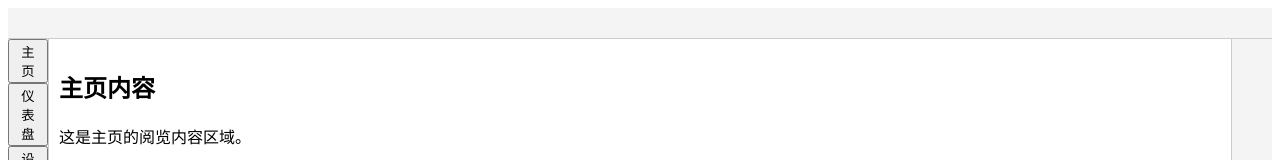
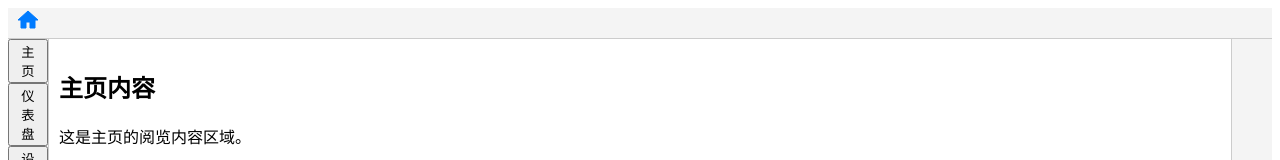
Before and after one commit to DaoiestFire/Billadm-GO, a Vue app in the folder app/: page / in a window 1280 px wide. Shown: the top 160 px of the page. Built offline with nearby package versions, Linux system fonts and the light colour scheme.

Commit message:
增加通用按钮组件

```diff
--- /dev/null
+++ b/app/src/components/CommonIcon.vue
@@ -0,0 +1,138 @@
+<template>
+    <button class="common-icon" :style="[
+        buttonStyle,
+        { '--hover-bg-color': hoverBgColor }
+    ]" @mouseenter="handleMouseEnter" @mouseleave="handleMouseLeave" :class="[
+        { 'common-icon--rect': hoverStyle === 'rect' },
+        { 'common-icon--circle': hoverStyle === 'circle' },
+        { 'is-hovered': isHovered || isActive },
+        { 'is-active': isActive }
+    ]">
+        <span class="icon" :style="iconStyle" v-html="icon"></span>
+    </button>
+</template>
+
+<script setup>
+import { computed, ref } from 'vue'
+
+const props = defineProps({
+    icon: {
+        type: String,
+        required: true
+    },
+    width: {
+        type: [String, Number],
+        default: 24
+    },
+    height: {
+        type: [String, Number],
+        default: 24
+    },
+    color: {
+        type: String,
+        default: '#333'
+    },
+    bgColor: {
+        type: String,
+        default: '#fff'
+    },
+    hoverBgColor: {
+        type: String,
+        default: 'rgba(0, 0, 0, 0.2)'
+    },
+    hoverStyle: {
+        type: String,
+        default: 'rect',
+        validator: value => ['rect', 'circle'].includes(value)
+    },
+    isActive: {
+        type: Boolean,
+        default: false
+    }
+})
+
+const isHovered = ref(false)
+
+const handleMouseEnter = () => {
+    if (!props.isActive) {
+        isHovered.value = true
+    }
+}
+
+const handleMouseLeave = () => {
+    if (!props.isActive) {
+        isHovered.value = false
+    }
+}
+
+const buttonStyle = computed(() => {
+    return {
+        width: `${props.width}px`,
+        height: `${props.height}px`,
+        backgroundColor: props.bgColor
+    }
+})
+
+const iconStyle = computed(() => {
+    return {
+        color: props.color,
+        width: `${props.width}px`,
+        height: `${props.height}px`
+    }
+})
+</script>
+
+<style scoped>
+.common-icon {
+    position: relative;
+    border: none;
+    padding: 0;
+    cursor: pointer;
+    display: inline-flex;
+    align-items: center;
+    justify-content: center;
+    transition: background-color 0.3s ease;
+    overflow: hidden;
+
+    --hover-bg-color: rgba(0, 0, 0, 0.2);
+}
+
+/* rect 模式：悬停或 active 时全屏暗色背景 */
+.common-icon--rect.is-hovered::after,
+.common-icon--rect.is-active::after {
+    content: '';
+    position: absolute;
+    top: 0;
+    left: 0;
+    width: 100%;
+    height: 100%;
+    background-color: var(--hover-bg-color);
+    z-index: 1;
+}
+
+/* circle 模式：悬停或 active 时圆形背景 */
+.common-icon--circle.is-hovered::after,
+.common-icon--circle.is-active::after {
+    content: '';
+    position: absolute;
+    top: 50%;
+    left: 50%;
+    transform: translate(-50%, -50%);
+    width: 120%;
+    height: 120%;
+    max-width: calc(100% + 10px);
+    max-height: calc(100% + 10px);
+    background-color: var(--hover-bg-color);
+    border-radius: 50%;
+    z-index: 1;
+    transition: background-color 0.3s ease;
+}
+
+.icon {
+    position: relative;
+    z-index: 2;
+    display: block;
+    fill: currentColor;
+    stroke: currentColor;
+}
+</style>
--- a/app/src/components/Layout.vue
+++ b/app/src/components/Layout.vue
@@ -2,6 +2,7 @@
   <div class="layout">
     <!-- 上栏：菜单栏 -->
     <div class="top-bar">
+      <CommonIcon :icon="homeIcon" width="40" height="30" color="#007BFF" bgColor="#f4f4f4" hoverBgColor="#000" hoverStyle="circle" />
     </div>
 
     <!-- 中间栏：左中右 -->
@@ -31,6 +32,13 @@
 
 <script setup>
 import { useRouter } from 'vue-router';
+import CommonIcon from '@/components/CommonIcon.vue'
+
+const homeIcon = `
+  <svg viewBox="0 0 24 24" width="24" height="24">
+    <path d="M10 20v-6h4v6h5v-8h3L12 3 2 12h3v8z" fill="currentColor"/>
+  </svg>
+`
 
 const router = useRouter();
 
@@ -64,7 +72,8 @@ const navigate = (path) => {
   overflow: hidden;
 }
 
-.left-panel, .right-panel {
+.left-panel,
+.right-panel {
   width: 40px;
   background: var(--billadm-color-minor-backgroud-color);
 }
```
